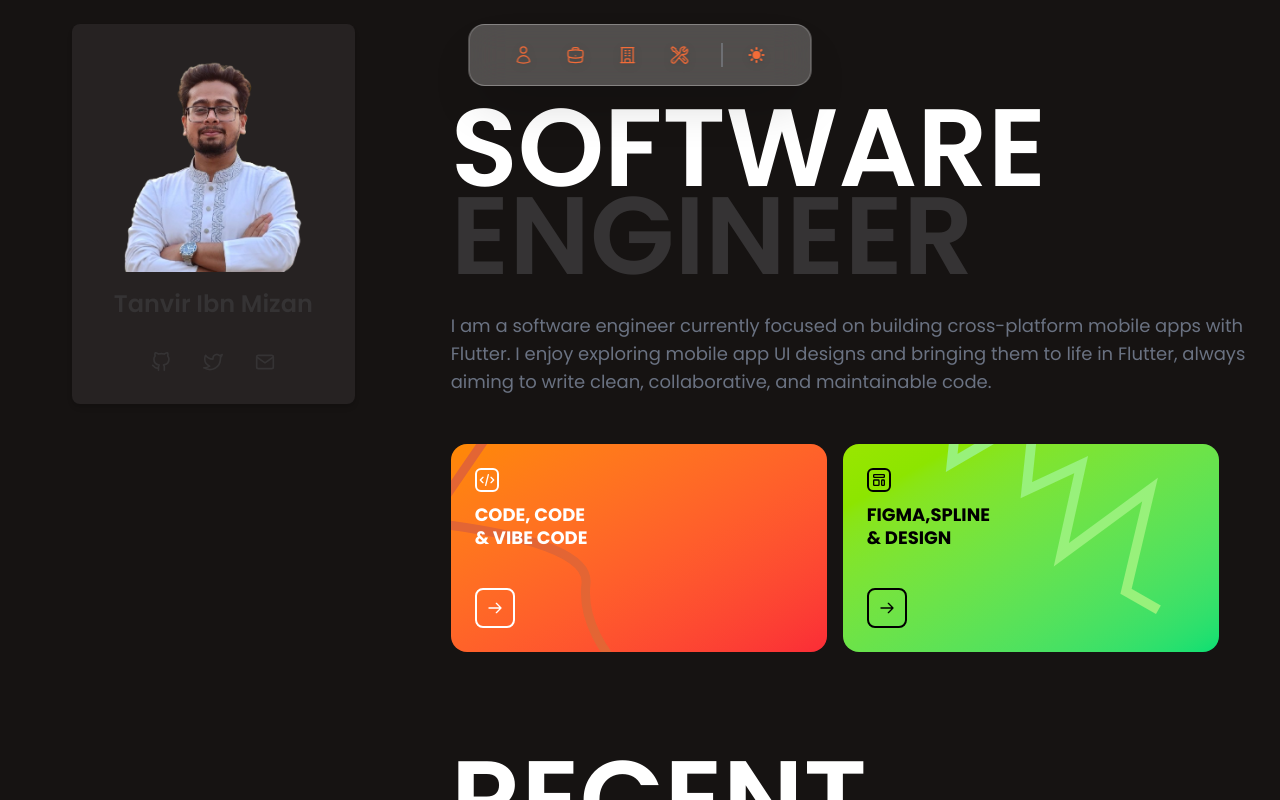
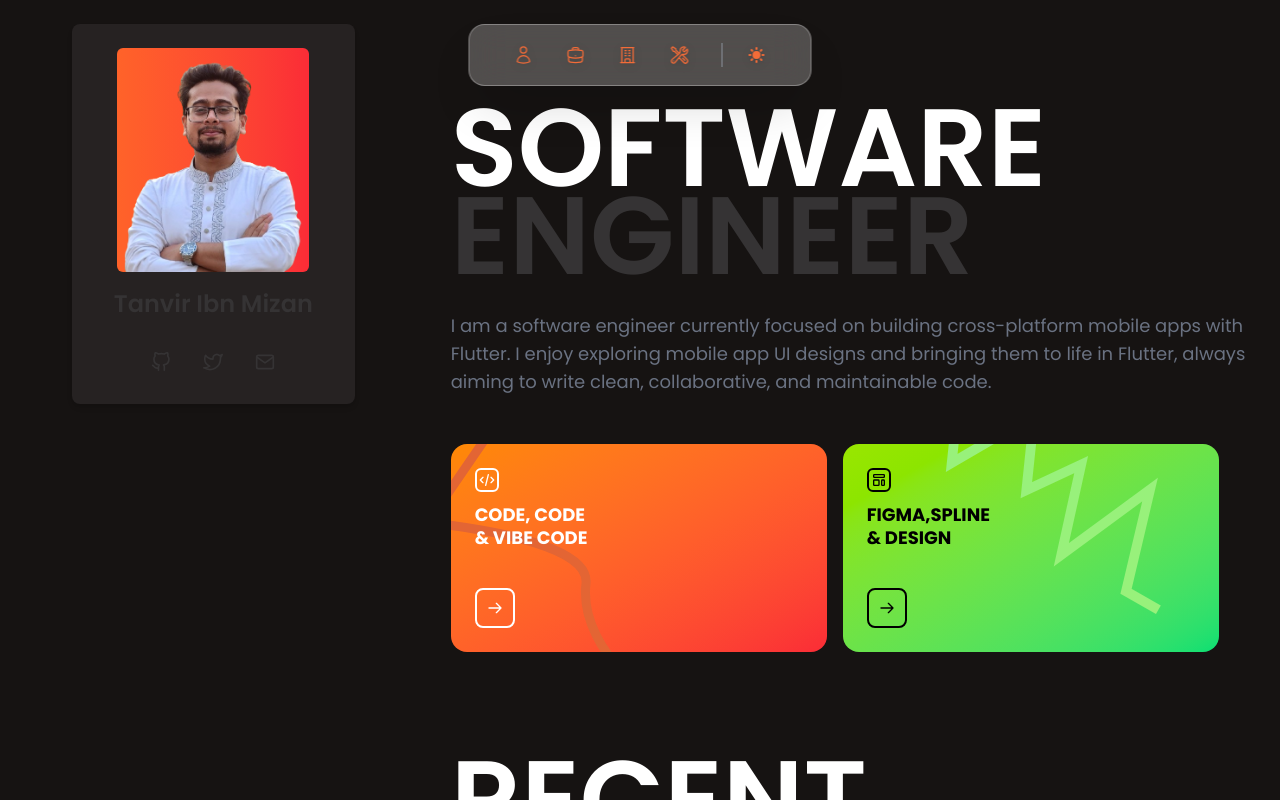
Before and after one commit to 7ANV1R/7ANV1R.github.io, a React (Vite) app: page / in a window 1280 px wide. Built offline with nearby package versions, Linux system fonts and the light colour scheme.

Commit message:
feat: enhance ProfileCard with animated gradient background and custom animation

```diff
--- a/src/components/sections/ProfileCard.jsx
+++ b/src/components/sections/ProfileCard.jsx
@@ -12,11 +12,18 @@ const ProfileCard = () => {
       >
         {/* image */}
         <div className="flex items-center justify-center mb-4 w-full">
-          <img
-            src={tanvirImg}
-            alt="Profile"
-            className="w-32 h-40 sm:w-40 sm:h-48 lg:w-48 lg:h-56 rounded-md object-cover"
-          />
+          <div className="relative w-32 h-40 sm:w-40 sm:h-48 lg:w-48 lg:h-56">
+            {/* Animated gradient background */}
+            <div className="absolute inset-0 rounded-md overflow-hidden">
+              <div className="w-[200%] h-full bg-gradient-to-r from-orange-400 to-red-500 animate-pulse-slide"></div>
+            </div>
+            {/* Profile image */}
+            <img
+              src={tanvirImg}
+              alt="Profile"
+              className="relative z-10 w-full h-full rounded-md object-cover"
+            />
+          </div>
         </div>
 
         {/* name */}
--- a/src/index.css
+++ b/src/index.css
@@ -403,8 +403,7 @@ body {
 .description-content {
   transform-style: preserve-3d;
   transition: transform 0.7s cubic-bezier(0.25, 0.46, 0.45, 0.94),
-              max-height 0.7s ease-out,
-              opacity 0.7s ease-out;
+    max-height 0.7s ease-out, opacity 0.7s ease-out;
 }
 
 .rotate-x-90 {
@@ -446,3 +445,17 @@ body {
     perspective: none;
   }
 }
+
+/* Custom animation for sliding gradient background */
+@keyframes pulse-slide {
+  0% {
+    transform: translateX(-50%);
+  }
+  100% {
+    transform: translateX(0%);
+  }
+}
+
+.animate-pulse-slide {
+  animation: pulse-slide 3s ease-in-out infinite alternate;
+}
```
